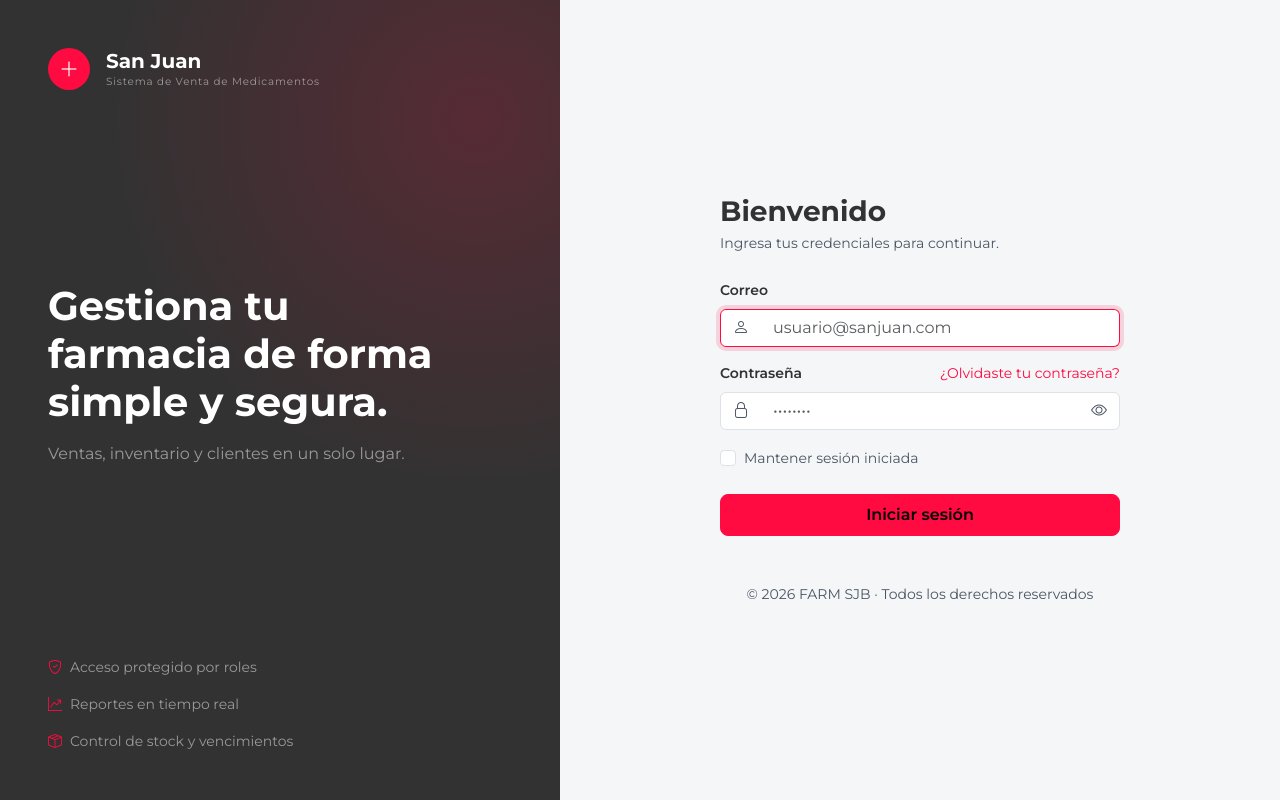
After one commit to AsaelOlivaGit/upsjb_farmacia_laragon, a Laravel app: page /login in a window 1280 px wide. The commit adds this page. Run offline with Laravel 12, Linux system fonts and the light colour scheme.

Commit message:
feat: login y cierre de sesion

```diff
--- /dev/null
+++ b/sistema/app/Http/Controllers/LoginController.php
@@ -0,0 +1,50 @@
+<?php
+
+namespace App\Http\Controllers;
+
+use Illuminate\Http\Request;
+use Illuminate\Support\Facades\Auth;
+
+class LoginController extends Controller
+{
+    // GET /login: muestra el formulario
+    public function showLoginForm()
+    {
+        return view('auth.login');
+    }
+
+    // POST /login: comprueba el correo y la contraseña
+    public function login(Request $request)
+    {
+        // 1. Los dos campos son obligatorios
+        $credentials = $request->validate([
+            'email' => 'required|email',
+            'password' => 'required',
+        ]);
+
+        // 2. Auth::attempt busca el correo y compara la contraseña con el hash guardado.
+        //    El segundo parámetro es la casilla «Recordarme».
+        if (Auth::attempt($credentials, $request->boolean('remember'))) {
+            // 3. Nuevo identificador de sesión (evita el robo de sesión)
+            $request->session()->regenerate();
+
+            // 4. Va a la página que quería abrir o, si no, al dashboard
+            return redirect()->intended(route('dashboard.index'));
+        }
+
+        // 5. Datos incorrectos: vuelve al login con un mensaje y el correo escrito
+        return back()
+            ->withErrors(['email' => 'El correo o la contraseña no son correctos.'])
+            ->onlyInput('email');
+    }
+
+    // POST /logout: cierra la sesión
+    public function logout(Request $request)
+    {
+        Auth::logout();                            // olvida al usuario
+        $request->session()->invalidate();         // borra los datos de la sesión
+        $request->session()->regenerateToken();    // nuevo token CSRF
+
+        return to_route('login')->with('ok', 'Cerraste sesión correctamente.');
+    }
+}
--- /dev/null
+++ b/sistema/resources/views/auth/login.blade.php
@@ -0,0 +1,154 @@
+<!doctype html>
+<html lang="es" dir="ltr">
+<head>
+  <meta charset="UTF-8">
+  <meta name="viewport" content="width=device-width, initial-scale=1.0">
+  <meta name="description" content="San Juan – Sistema de Venta de Medicamentos">
+  <title>FARM SJB | Iniciar sesión</title>
+  {{-- asset(): rutas desde public/, igual que en la plantilla --}}
+  <link rel="stylesheet" href="{{ asset('css/bootstrap.css') }}">
+  <link rel="stylesheet" href="{{ asset('css/custom.css') }}">
+</head>
+
+<body>
+
+<main class="login-wrapper d-flex">
+
+  <!-- Panel de marca -->
+  <section class="login-brand bg-dark text-white d-none d-lg-flex flex-column justify-content-between p-5" aria-hidden="true">
+
+    <div class="d-flex align-items-center">
+      <div class="brand-icon rounded-circle bg-primary d-flex align-items-center justify-content-center me-3 flex-shrink-0">
+        <i class="bi bi-plus-lg text-white fs-5 fw-bold"></i>
+      </div>
+      <div class="lh-sm">
+        <div class="text-white fw-bold fs-5 lh-1">San Juan</div>
+        <div class="sidebar-section-title text-white-50 fw-normal mt-1">Sistema de Venta de Medicamentos</div>
+      </div>
+    </div>
+
+    <div class="login-brand-copy">
+      <h1 class="display-6 fw-bold mb-3">Gestiona tu farmacia de forma simple y segura.</h1>
+      <p class="text-white-50 mb-0">Ventas, inventario y clientes en un solo lugar.</p>
+    </div>
+
+    <ul class="list-unstyled d-flex flex-column gap-3 mb-0 small">
+      <li class="d-flex align-items-center gap-2 text-white-50">
+        <i class="bi bi-shield-check text-primary"></i> Acceso protegido por roles
+      </li>
+      <li class="d-flex align-items-center gap-2 text-white-50">
+        <i class="bi bi-graph-up-arrow text-primary"></i> Reportes en tiempo real
+      </li>
+      <li class="d-flex align-items-center gap-2 text-white-50">
+        <i class="bi bi-box-seam text-primary"></i> Control de stock y vencimientos
+      </li>
+    </ul>
+  </section>
+
+  <!-- Formulario -->
+  <section class="flex-grow-1 d-flex align-items-center justify-content-center p-4">
+    <div class="login-card w-100">
+
+      <div class="d-flex d-lg-none align-items-center justify-content-center mb-4">
+        <div class="brand-icon rounded-circle bg-primary d-flex align-items-center justify-content-center me-2">
+          <i class="bi bi-plus-lg text-white fs-5 fw-bold"></i>
+        </div>
+        <span class="fw-bold fs-5 text-dark">San Juan</span>
+      </div>
+
+      <div class="mb-4">
+        <h2 class="h3 fw-bold text-dark mb-1">Bienvenido</h2>
+        <p class="text-secondary small mb-0">Ingresa tus credenciales para continuar.</p>
+      </div>
+
+      {{-- Mensaje verde al cerrar sesión --}}
+      @if (session('ok'))
+        <div class="alert alert-success small py-2" role="alert">
+          <i class="bi bi-check-circle me-1"></i> {{ session('ok') }}
+        </div>
+      @endif
+
+      {{-- En el prototipo esta alerta estaba oculta (d-none); ahora aparece si el servidor rechaza el login --}}
+      @error('email')
+        <div id="loginAlert" class="alert alert-danger small py-2" role="alert">
+          <i class="bi bi-exclamation-circle me-1"></i> {{ $message }}
+        </div>
+      @enderror
+
+      {{-- Sin id="loginForm": ese id lo captura app.js del prototipo y simula el login.
+           El formulario va por POST a la ruta 'login'. --}}
+      <form action="{{ route('login') }}" method="POST" novalidate>
+        @csrf {{-- token de seguridad; sin él aparece el error 419 --}}
+
+        <div class="mb-3">
+          <label for="loginUser" class="form-label small fw-semibold text-dark">Correo</label>
+          <div class="input-group login-input-group">
+            <span class="input-group-text bg-white"><i class="bi bi-person text-secondary"></i></span>
+            {{-- name="email": es el campo que comprueba Auth::attempt(). old() conserva lo escrito --}}
+            <input type="email" id="loginUser" name="email" value="{{ old('email') }}"
+                   class="form-control border-start-0 @error('email') is-invalid @enderror"
+                   placeholder="usuario@sanjuan.com" autocomplete="username" autofocus>
+          </div>
+        </div>
+
+        <div class="mb-3">
+          <div class="d-flex justify-content-between align-items-center">
+            <label for="loginPassword" class="form-label small fw-semibold text-dark">Contraseña</label>
+            <a href="#" class="small text-primary text-decoration-none mb-2">¿Olvidaste tu contraseña?</a>
+          </div>
+          <div class="input-group login-input-group">
+            <span class="input-group-text bg-white"><i class="bi bi-lock text-secondary"></i></span>
+            {{-- La contraseña nunca se vuelve a rellenar --}}
+            <input type="password" id="loginPassword" name="password"
+                   class="form-control border-start-0 border-end-0 @error('password') is-invalid @enderror"
+                   placeholder="••••••••" autocomplete="current-password">
+            <button type="button" id="togglePassword" class="input-group-text bg-white" aria-label="Mostrar contraseña">
+              <i class="bi bi-eye text-secondary"></i>
+            </button>
+          </div>
+          @error('password') <div class="text-danger small mt-1">{{ $message }}</div> @enderror
+        </div>
+
+        <div class="form-check mb-4">
+          {{-- name="remember": lo lee $request->boolean('remember') --}}
+          <input class="form-check-input" type="checkbox" id="rememberMe" name="remember">
+          <label class="form-check-label small text-secondary" for="rememberMe">Mantener sesión iniciada</label>
+        </div>
+
+        <button type="submit" id="loginSubmit" class="btn btn-primary w-100 py-2 fw-semibold rounded-3">
+          <span class="spinner-border spinner-border-sm me-2 d-none" aria-hidden="true"></span>
+          <span class="btn-label">Iniciar sesión</span>
+        </button>
+      </form>
+
+      <p class="text-center text-secondary small mt-5 mb-0">&copy; {{ date('Y') }} FARM SJB · Todos los derechos reservados</p>
+    </div>
+  </section>
+
+</main>
+
+<script src="{{ asset('js/bootstrap.bundle.min.js') }}"></script>
+{{-- No se carga app.js: su función initLoginForm() es la simulación del prototipo.
+     Aquí solo queda lo útil del prototipo: ver la contraseña y el «Ingresando...» del botón. --}}
+<script>
+  const password = document.getElementById('loginPassword');
+  const toggle = document.getElementById('togglePassword');
+
+  // Mostrar u ocultar la contraseña
+  toggle.addEventListener('click', () => {
+    const visible = password.type === 'text';
+    password.type = visible ? 'password' : 'text';
+    toggle.setAttribute('aria-label', visible ? 'Mostrar contraseña' : 'Ocultar contraseña');
+    toggle.querySelector('i').className = `bi ${visible ? 'bi-eye' : 'bi-eye-slash'} text-secondary`;
+  });
+
+  // Al enviar: desactiva el botón y muestra el spinner. Esta vez SÍ se envía al servidor (sin preventDefault)
+  toggle.form.addEventListener('submit', () => {
+    const submit = document.getElementById('loginSubmit');
+    submit.disabled = true;
+    submit.querySelector('.spinner-border').classList.remove('d-none');
+    submit.querySelector('.btn-label').textContent = 'Ingresando...';
+  });
+</script>
+</body>
+</html>
--- a/sistema/routes/web.php
+++ b/sistema/routes/web.php
@@ -1,27 +1,43 @@
 <?php
+
 use App\Http\Controllers\CategoryController;
 use App\Http\Controllers\CustomerController;
 use App\Http\Controllers\DashboardController;
+use App\Http\Controllers\LoginController;
 use App\Http\Controllers\MedicineController;
+use App\Http\Controllers\ReportController;
 use App\Http\Controllers\RoleController;
 use App\Http\Controllers\SaleController;
 use App\Http\Controllers\UserController;
 use Illuminate\Support\Facades\Route;
 
-// Route::get('/', function () {
-//     return view('template/administrador');
-// });
+// ── Solo para visitantes (sin sesión): el login
+Route::middleware('guest')->group(function () {
+    Route::get('/login', [LoginController::class, 'showLoginForm'])->name('login');
+    Route::post('/login', [LoginController::class, 'login']);
+});
 
-// Vista raíz del sistema: el dashboard
-Route::get('/', [DashboardController::class, 'index'])->name('dashboard.index');
+// ── Solo para usuarios con sesión iniciada
+Route::middleware('auth')->group(function () {
 
-// Gestión
-Route::resource('medicines', MedicineController::class)->except('show');
-Route::resource('customers', CustomerController::class)->except('show');
-// Una venta no se edita: se registra, se consulta (show) y, si hace falta, se anula (destroy)
-Route::resource('sales', SaleController::class)->except(['edit', 'update']);
+    Route::post('/logout', [LoginController::class, 'logout'])->name('logout');
 
-// Configuraciones
-Route::resource('roles', RoleController::class)->except('show');
-Route::resource('users', UserController::class)->except('show');
-Route::resource('categories', CategoryController::class)->except('show');
+    // Todos los roles
+    Route::get('/', [DashboardController::class, 'index'])->name('dashboard.index');
+    Route::resource('customers', CustomerController::class)->except('show');
+    Route::resource('sales', SaleController::class)->except(['edit', 'update'])
+        ->middlewareFor('destroy', 'role:Administrador');   // solo el administrador anula ventas
+
+    // Administrador y Químico farmacéutico
+    Route::middleware('role:Administrador,Químico farmacéutico')->group(function () {
+        Route::resource('medicines', MedicineController::class)->except('show');
+        Route::get('/reports/sales', [ReportController::class, 'sales'])->name('reports.sales');
+    });
+
+    // Solo el administrador: Configuraciones
+    Route::middleware('role:Administrador')->group(function () {
+        Route::resource('categories', CategoryController::class)->except('show');
+        Route::resource('roles', RoleController::class)->except('show');
+        Route::resource('users', UserController::class)->except('show');
+    });
+});
```
Also changed, not shown: sistema/app/Http/Controllers/ReportController.php (added, +10 -0 lines), sistema/resources/views/partials/modal-logout.blade.php (+7 -3 lines), sistema/resources/views/partials/sidebar.blade.php (+11 -7 lines).
